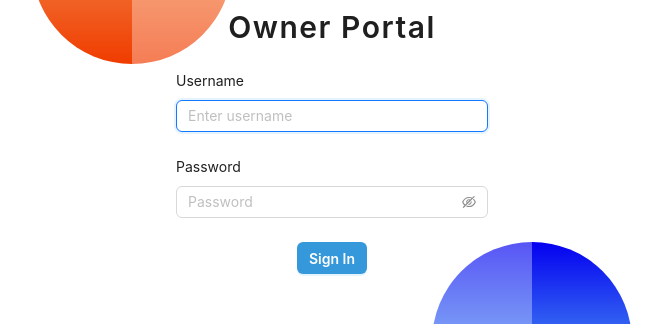
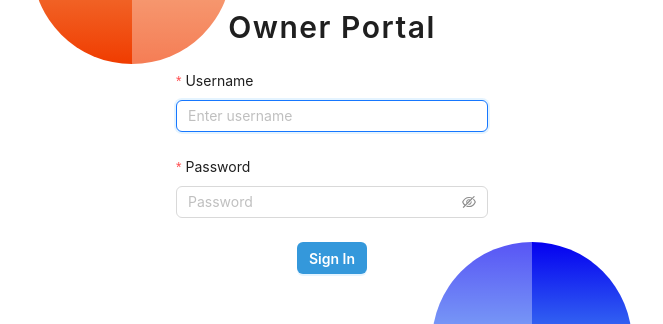
Before and after one commit to bendarryy/Test_Automate_sys_api, a React (Vite) app in the folder frontend/: page /ownerlogin in a window 1280 px wide. Shown: the part 247-571 px from the top of the page, without its empty margins (308-971 px from the left). Built offline with nearby package versions, Linux system fonts and the light colour scheme.

Commit message:
Update EmployeeLogin and OwnerLogin components to remove Yup validation, implement Ant Design form validation, and streamline form handling with useForm from Ant Design.

```diff
--- a/frontend/src/pages/EmployeeLogin.tsx
+++ b/frontend/src/pages/EmployeeLogin.tsx
@@ -1,34 +1,19 @@
 // src/pages/EmployeeLogin.tsx
-import React from 'react';
-import { useForm } from 'react-hook-form';
-import { yupResolver } from '@hookform/resolvers/yup';
-import * as yup from 'yup';
+import React, { useState } from 'react';
 import { Form, Input, Button, Card, Alert, Typography } from 'antd';
 import { useApi } from '../hooks/useApi';
 import '../styles/Login.css';
 
 const { Title } = Typography;
 
-const schema = yup.object().shape({
-  email: yup.string().email('Invalid email').required('Email is required'),
-  password: yup.string().required('Password is required'),
-});
-
-interface IFormInputs {
-  email: string;
-  password: string;
-}
-
 const EmployeeLogin: React.FC = () => {
   const { loading, error, callApi } = useApi();
-  const [success, setSuccess] = React.useState(false);
-  const { register, handleSubmit, formState: { errors } } = useForm<IFormInputs>({
-    resolver: yupResolver(schema)
-  });
+  const [success, setSuccess] = useState(false);
+  const [form] = Form.useForm();
 
-  const onSubmit = async (data: IFormInputs) => {
+  const onFinish = async (values: { email: string; password: string }) => {
     try {
-      await callApi('post', '/core/employee/login/', { email: data.email, password: data.password });
+      await callApi('post', '/core/employee/login/', { email: values.email, password: values.password });
       setSuccess(true);
       // يمكنك التوجيه بعد النجاح إذا أردت
       // setTimeout(() => navigate('/employee-dashboard'), 1200);
@@ -50,7 +35,12 @@ const EmployeeLogin: React.FC = () => {
         <Title level={2} className="text-center mb-4 logo-text" style={{ textAlign: 'center', marginBottom: 24 }}>
           Employee Portal
         </Title>
-        <Form layout="vertical" onFinish={handleSubmit(onSubmit)} noValidate>
+        <Form
+          form={form}
+          layout="vertical"
+          onFinish={onFinish}
+          noValidate
+        >
           {success && (
             <Form.Item>
               <Alert message="Login successful! Welcome." type="success" showIcon style={{ marginBottom: 16 }} />
@@ -63,28 +53,23 @@ const EmployeeLogin: React.FC = () => {
           )}
           <Form.Item
             label="Email"
-            validateStatus={errors.email ? 'error' : ''}
-            help={errors.email?.message}
+            name="email"
+            rules={[
+              { required: true, message: 'Email is required' },
+              { type: 'email', message: 'Invalid email' },
+            ]}
           >
-            <Input
-              type="email"
-              placeholder="Enter company email"
-              {...register('email')}
-              disabled={loading}
-              autoFocus
-            />
+            <Input type="email" placeholder="Enter company email" disabled={loading} autoFocus />
           </Form.Item>
 
           <Form.Item
             label="Password"
-            validateStatus={errors.password ? 'error' : ''}
-            help={errors.password?.message}
+            name="password"
+            rules={[
+              { required: true, message: 'Password is required' },
+            ]}
           >
-            <Input.Password
-              placeholder="Enter password"
-              {...register('password')}
-              disabled={loading}
-            />
+            <Input.Password placeholder="Enter password" disabled={loading} />
           </Form.Item>
 
           <Form.Item>
--- a/frontend/src/pages/OwnerLogin.tsx
+++ b/frontend/src/pages/OwnerLogin.tsx
@@ -1,8 +1,5 @@
 // OwnerLogin.tsx
 import React from 'react';
-import { useForm } from 'react-hook-form';
-import { yupResolver } from '@hookform/resolvers/yup';
-import * as yup from 'yup';
 import { Form, Input, Button, Card, Alert, Typography } from 'antd';
 import '../styles/Login.css';
 import { useLogin } from '../hooks/useLogin';
@@ -10,26 +7,14 @@ import { useNavigate } from 'react-router-dom';
 
 const { Title } = Typography;
 
-const schema = yup.object().shape({
-  username: yup.string().required('Username is required').min(3, 'Username must be at least 3 characters'),
-  password: yup.string().required('Password is required').min(6, 'Password must be at least 6 characters'),
-});
-
-interface IFormInputs {
-  username: string;
-  password: string;
-}
-
 const OwnerLogin: React.FC = () => {
   const { login, loading, error } = useLogin();
   const navigate = useNavigate();
-  const { register, handleSubmit, formState: { errors } } = useForm<IFormInputs>({
-    resolver: yupResolver(schema)
-  });
+  const [form] = Form.useForm();
 
-  const onSubmit = async (data: IFormInputs) => {
+  const onFinish = async (values: { username: string; password: string }) => {
     try {
-      await login({ username: data.username, password: data.password });
+      await login({ username: values.username, password: values.password });
       navigate('/');
     } catch (error) {
       // error handled by useLogin
@@ -38,38 +23,44 @@ const OwnerLogin: React.FC = () => {
   };
 
   return (
-    <div        style={{
-      minHeight: '100vh',
-      display: 'flex',
-      alignItems: 'center',
-      justifyContent: 'center',
-      }}>
+    <div
+      style={{
+        minHeight: '100vh',
+        display: 'flex',
+        alignItems: 'center',
+        justifyContent: 'center',
+      }}
+    >
       <Card className={`login-card shadow ${error ? 'error' : ''}`} style={{ width: 400 }}>
-        <Title level={2} className="text-center mb-4 logo-text" style={{ textAlign: 'center', marginBottom: 24 }}>Owner Portal</Title>
-        <Form layout="vertical" onFinish={handleSubmit(onSubmit)} noValidate>
+        <Title level={2} className="text-center mb-4 logo-text" style={{ textAlign: 'center', marginBottom: 24 }}>
+          Owner Portal
+        </Title>
+        <Form
+          form={form}
+          layout="vertical"
+          onFinish={onFinish}
+          noValidate
+        >
           <Form.Item
             label="Username"
-            validateStatus={errors.username ? 'error' : ''}
-            help={errors.username?.message}
+            name="username"
+            rules={[
+              { required: true, message: 'Username is required' },
+              { min: 3, message: 'Username must be at least 3 characters' },
+            ]}
           >
-            <Input
-              placeholder="Enter username"
-              {...register('username')}
-              disabled={loading}
-              autoFocus
-            />
+            <Input placeholder="Enter username" disabled={loading} autoFocus />
           </Form.Item>
 
           <Form.Item
             label="Password"
-            validateStatus={errors.password ? 'error' : ''}
-            help={errors.password?.message}
+            name="password"
+            rules={[
+              { required: true, message: 'Password is required' },
+              { min: 6, message: 'Password must be at least 6 characters' },
+            ]}
           >
-            <Input.Password
-              placeholder="Password"
-              {...register('password')}
-              disabled={loading}
-            />
+            <Input.Password placeholder="Password" disabled={loading} />
           </Form.Item>
 
           {error && (
```
Also changed, not shown: 1 other file (tests, documents, lock files or other folders).
